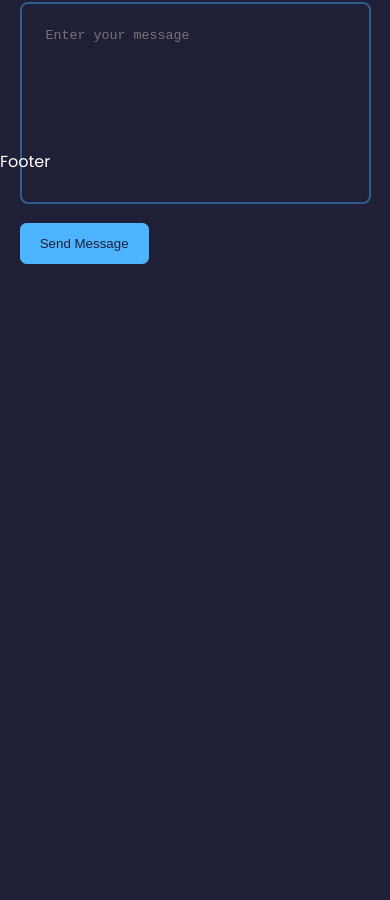
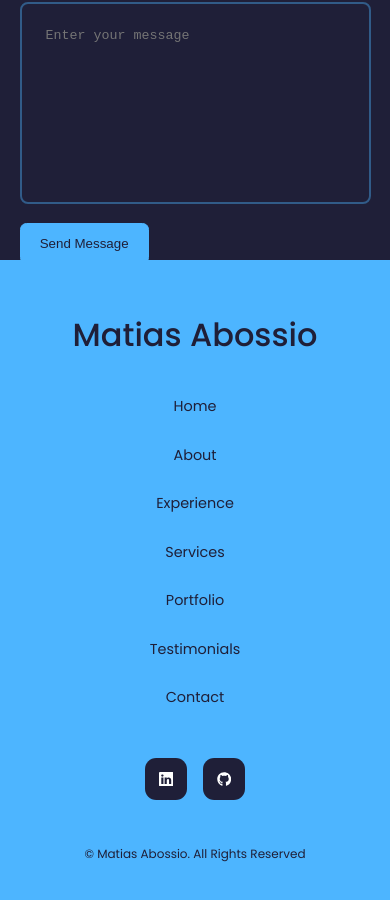
Before and after one commit to Agrossio/portfolio, a React (Create React App) app: page / in a window 390 px wide. Shown: the part 9630-10530 px from the top of the page. Before the commit the page ends 9894 px from the top, so only its background shows below. Built offline with nearby package versions, Linux system fonts and the light colour scheme.

Commit message:
Contact 1.3

```diff
--- a/src/components/footer/Footer.jsx
+++ b/src/components/footer/Footer.jsx
@@ -1,9 +1,37 @@
 import React from 'react'
 import './footer.css'
+import { BsLinkedin } from 'react-icons/bs'
+import { FaGithub } from 'react-icons/fa'
+// import { FiDribbble } from 'react-icons/fi'
 
 const Footer = () => {
     return (
-        <div>Footer</div>
+        <footer>
+            <a href="#" className='footer__logo'>Matias Abossio</a>
+
+            <ul className='permalinks'>
+                <li><a href="#">Home</a></li>
+                <li><a href="#about">About</a></li>
+                <li><a href="#experience">Experience</a></li>
+                <li><a href="#services">Services</a></li>
+                <li><a href="#portfolio">Portfolio</a></li>
+                <li><a href="#testimonials">Testimonials</a></li>
+                <li><a href="#contact">Contact</a></li>
+            </ul>
+
+            <div className="footer__socials">
+                <a href="https://www.linkedin.com/in/matiasabossio/" target="_blank" rel="noreferrer"><BsLinkedin /></a>
+                <a href="https://github.com/Agrossio" target="_blank" rel="noreferrer"><FaGithub /></a>
+                {/* <a href="https://dribbble.com" target="_blank"><FiDribbble /></a> */}
+            </div>
+
+            <div className="footer__copyright">
+                <small>
+                    &copy; Matias Abossio. All Rights Reserved
+                </small>
+            </div>
+
+        </footer>
     )
 }
 
--- a/src/components/footer/footer.css
+++ b/src/components/footer/footer.css
@@ -0,0 +1,69 @@
+footer {
+  background: var(--color-primary);
+  padding: 3rem 0;
+  text-align: center;
+  font-size: 0.9rem;
+  margin-top: 7rem;
+}
+
+footer a {
+  color: var(--color-bg);
+}
+
+.footer__logo {
+  font-size: 2rem;
+  font-weight: 500;
+  margin-bottom: 2rem;
+  display: inline-block;
+}
+
+.permalinks {
+  display: flex;
+  flex-wrap: wrap;
+  justify-content: center;
+  gap: 2rem;
+  margin: 0 auto 3rem;
+}
+
+.footer__socials {
+  display: flex;
+  justify-content: center;
+  gap: 1rem;
+  margin-bottom: 4rem;
+}
+
+.footer__socials a {
+  background: var(--color-bg);
+  color: var(--color-white);
+  padding: 0.8rem;
+  border-radius: 0.7rem;
+  display: flex;
+  border: 1px solid transparent;
+}
+
+.footer__socials a:hover {
+  background: transparent;
+  color: var(--color-bg);
+  border-color: var(--color-bg);
+}
+
+.footer__copyright {
+  margin-bottom: 4rem;
+  color: var(--color-bg);
+}
+
+/* ================ MEDIA QUERIES (MEDIUM DEVICES) ======================= */
+@media screen and (max-width: 1024px) {
+}
+
+/* ================ MEDIA QUERIES (SMALL DEVICES) ======================= */
+@media screen and (max-width: 600px) {
+  .permalinks {
+    flex-direction: column;
+    gap: 1.5rem;
+  }
+
+  .footer__socials {
+    margin-bottom: 2.6rem;
+  }
+}
```
